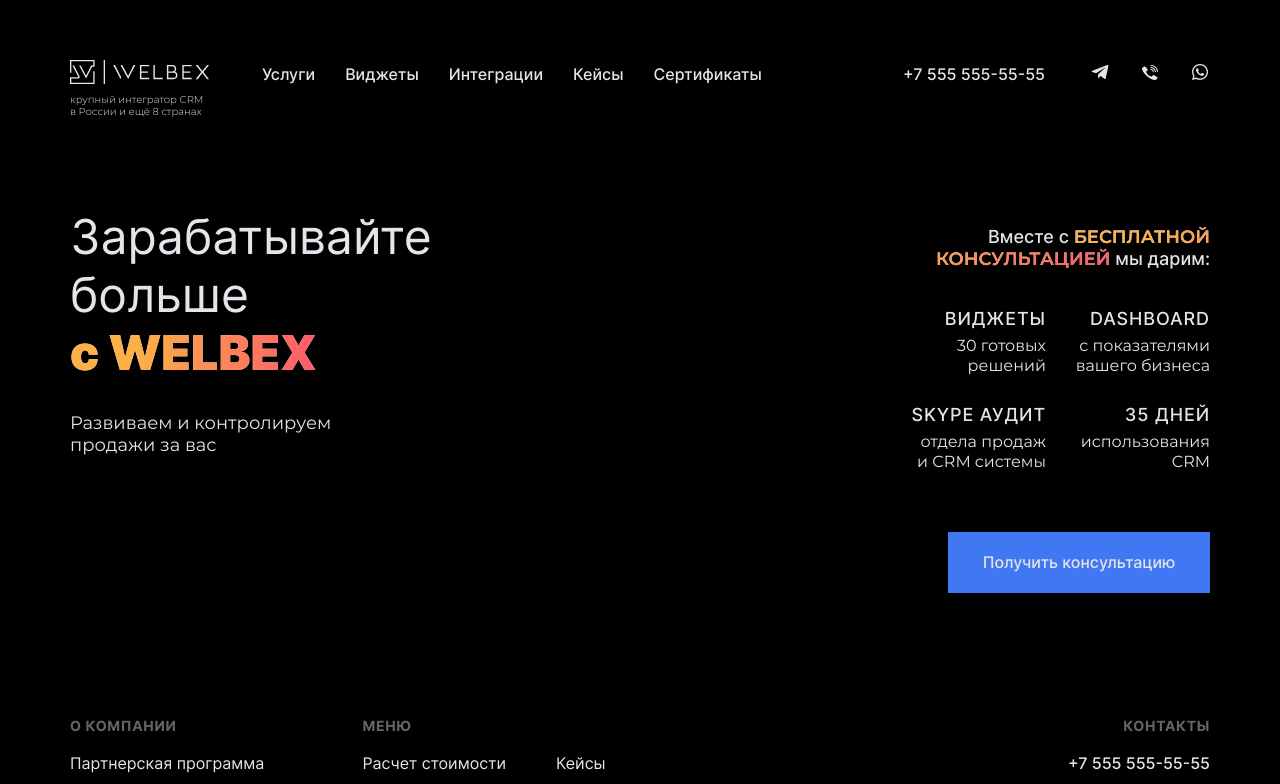
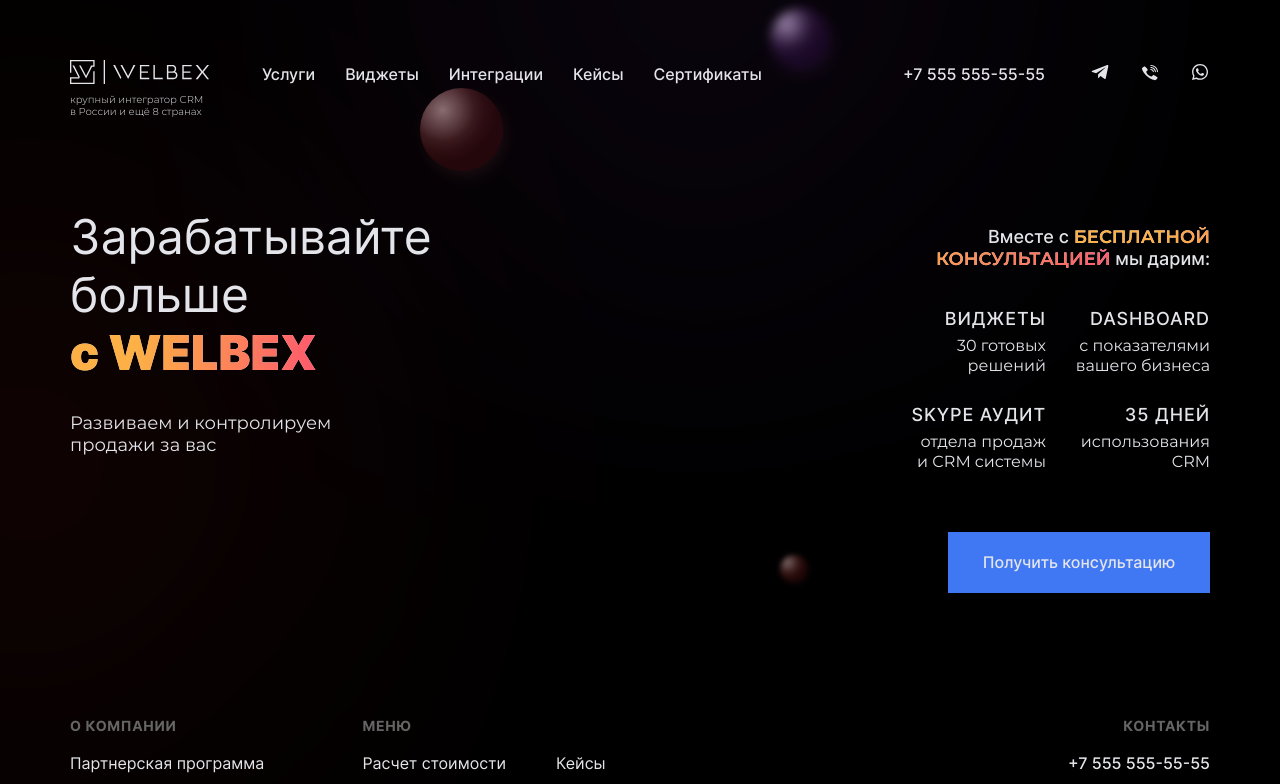
Before and after one commit to uzornakovre/amocrm-test, a React (Create React App) app: page / in a window 1280 px wide. Shown: the top 784 px of the page. Built offline with nearby package versions, Linux system fonts and the light colour scheme.

Commit message:
feat: decoration

```diff
--- /dev/null
+++ b/src/blocks/content.scss
@@ -0,0 +1,70 @@
+.content {
+  position: relative;
+
+  &__decoration-1 {
+    z-index: -1;
+    position: absolute;
+    width: 83px;
+    height: 83px;
+    left: 350px;
+    top: -120px;
+    border-radius: 50%;
+    background: radial-gradient(64% 64% at 27.25% 26.5%, rgba(255, 208, 208, 0.536) 0%, rgba(212, 93, 93, 0.264) 59.67%, rgba(167, 49, 49, 0.248) 78.59%, rgba(130, 25, 25, 0.248) 100%) /* warning: gradient uses a rotation that is not supported by CSS and may not behave as expected */;
+    box-shadow: 3px 6px 27px -10px rgba(223, 125, 125, 0.25);
+    backdrop-filter: blur(2px);
+  }
+
+  &__decoration-2 {
+    z-index: -1;
+    position: absolute;
+    width: 60px;
+    height: 60px;
+    left: 700px;
+    top: -200px;
+    border-radius: 50%;
+    background: radial-gradient(64% 64% at 27.25% 26.5%, rgba(236, 208, 255, 0.64) 0%, rgba(161, 93, 207, 0.24) 59.67%, rgba(118, 49, 164, 0.208) 78.59%, rgba(86, 24, 128, 0.232) 100%) /* warning: gradient uses a rotation that is not supported by CSS and may not behave as expected */;
+    box-shadow: 3px 6px 27px -10px rgba(177, 118, 217, 0.25);
+    filter: blur(5px);
+    backdrop-filter: blur(2px);
+  }
+
+  &__decoration-3 {
+    z-index: -1;
+    position: absolute;
+    width: 311px;
+    height: 311px;
+    left: -200px;
+    top: 100px;
+    border-radius: 50%;
+    background: #961A1A;
+    opacity: 0.5;
+    filter: blur(196px);
+  }
+
+  &__decoration-4 {
+    z-index: -1;
+    position: absolute;
+    width: 259px;
+    height: 259px;
+    left: 502px;
+    top: -354px;
+    border-radius: 50%;
+    background: #833AB4;
+    opacity: 0.5;
+    filter: blur(196px);
+  }
+
+  &__decoration-5 {
+    z-index: -1;
+    position: absolute;
+    width: 28px;
+    height: 28px;
+    left: 710px;
+    top: 347px;
+    border-radius: 50%;
+    background: radial-gradient(64% 64% at 27.25% 26.5%, rgba(255, 208, 208, 0.48) 0%, rgba(212, 93, 93, 0.248) 59.67%, rgba(167, 49, 49, 0.264) 78.59%, rgba(130, 25, 25, 0.232) 100%) /* warning: gradient uses a rotation that is not supported by CSS and may not behave as expected */;
+    box-shadow: 3px 6px 27px -10px rgba(223, 125, 125, 0.25);
+    filter: blur(2.5px);
+    backdrop-filter: blur(2px);
+  }
+}
--- a/src/components/Main.jsx
+++ b/src/components/Main.jsx
@@ -54,6 +54,11 @@ function Main() {
           </ul>
         </div>
       </section>
+      <div className="content__decoration-1"></div>
+      <div className="content__decoration-2"></div>
+      <div className="content__decoration-3"></div>
+      <div className="content__decoration-4"></div>
+      <div className="content__decoration-5"></div>
     </main>
   )
 }
--- a/src/index.scss
+++ b/src/index.scss
@@ -3,6 +3,7 @@
 @import './blocks/page.scss';
 @import './blocks/header.scss';
 @import './blocks/contacts.scss';
+@import './blocks/content.scss';
 @import './blocks/info.scss';
 @import './blocks/span.scss';
 @import './blocks/footer.scss';
```
